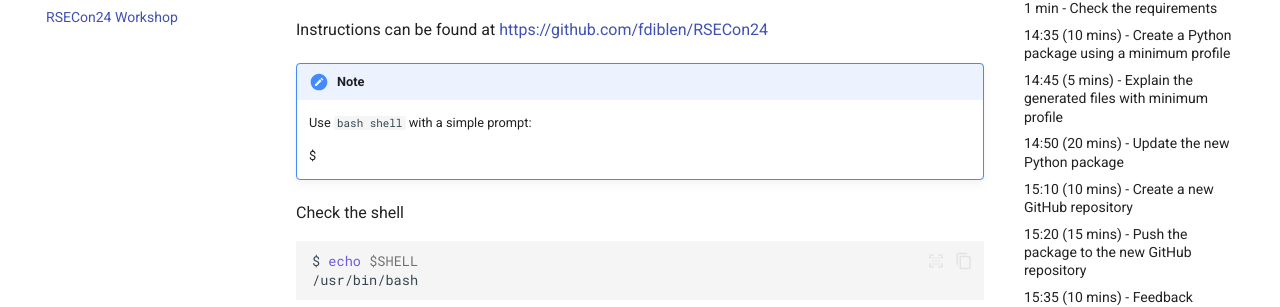
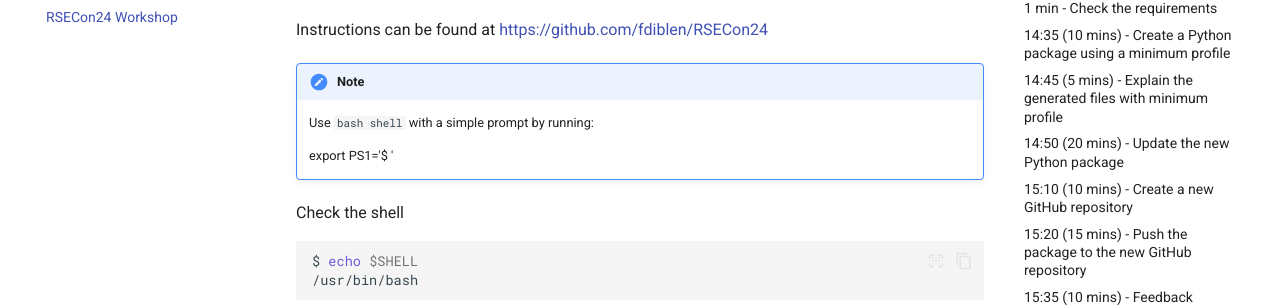
Before and after one commit to fdiblen/mkdocs-pdf, an MkDocs documentation site: the page built from docs/rsecon24.md, in a window 1280 px wide and 900 px high, scrolled down 531 px. Shown: the part 145-452 px from the top of the window. Built offline with MkDocs 1.6.1 and Material for MkDocs 9.7.7, drawn with Linux system fonts in a browser that asks for light colours; emoji names are drawn with the system emoji font.

Commit message:
update the rsecon24 tutorial

```diff
--- a/docs/rsecon24.md
+++ b/docs/rsecon24.md
@@ -24,9 +24,10 @@ Instructions can be found at [https://github.com/fdiblen/RSECon24](https://githu
 
 !!! note
 
-    Use `bash shell` with a simple prompt:
+    Use `bash shell` with a simple prompt by running:
 
-    $
+    export PS1='$ '
+
 
 Check the shell
 
@@ -211,7 +212,7 @@ git push --set-upstream origin main
 
 
 ---
-##  :watch: 15:35 (10 mins) -  Feedback session
+## :watch: 15:35 (10 mins) -  Feedback session
 
 Short link: [https://tinyurl.com/rsecon24pt](https://tinyurl.com/rsecon24pt)
 
```
